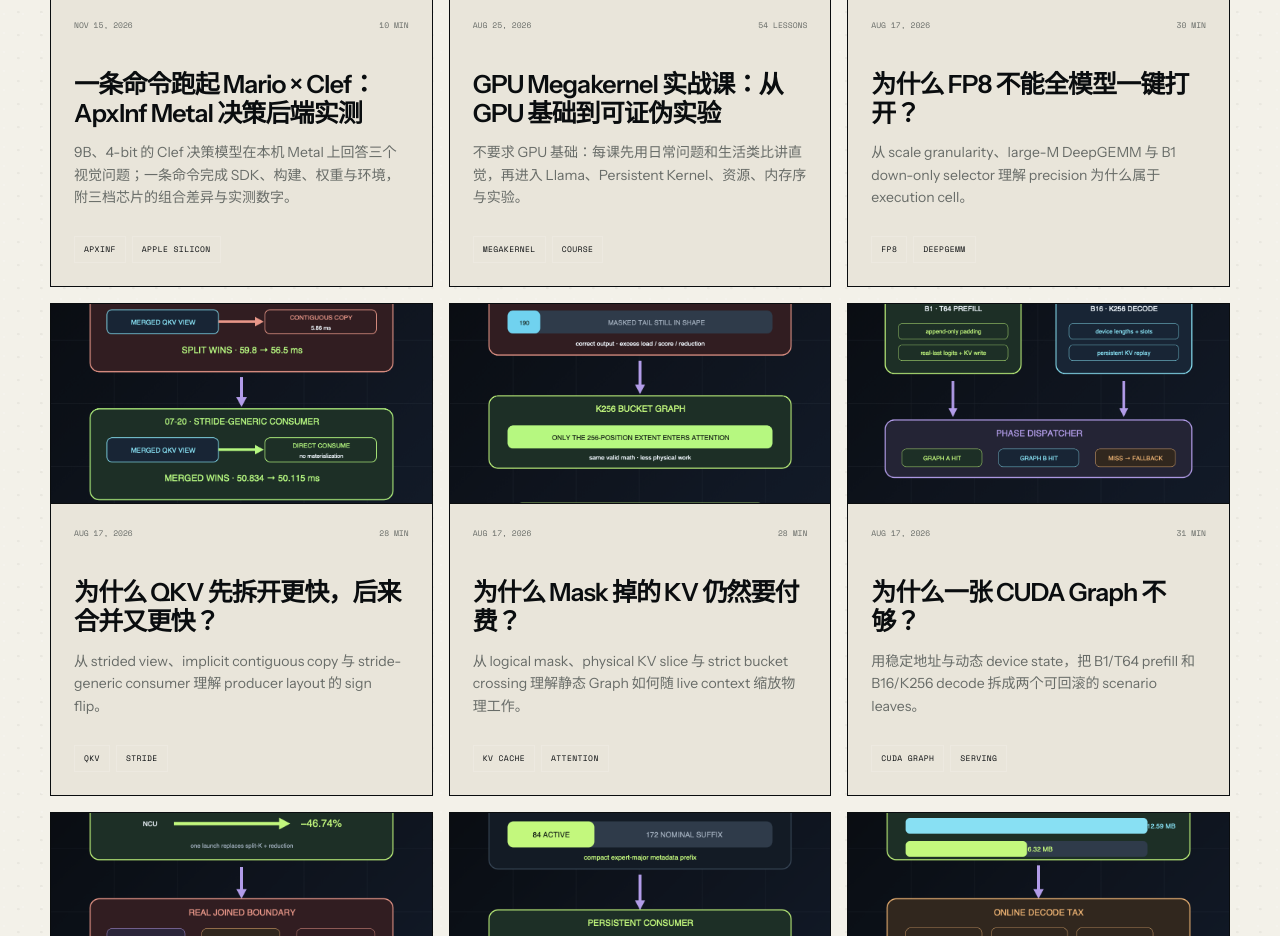
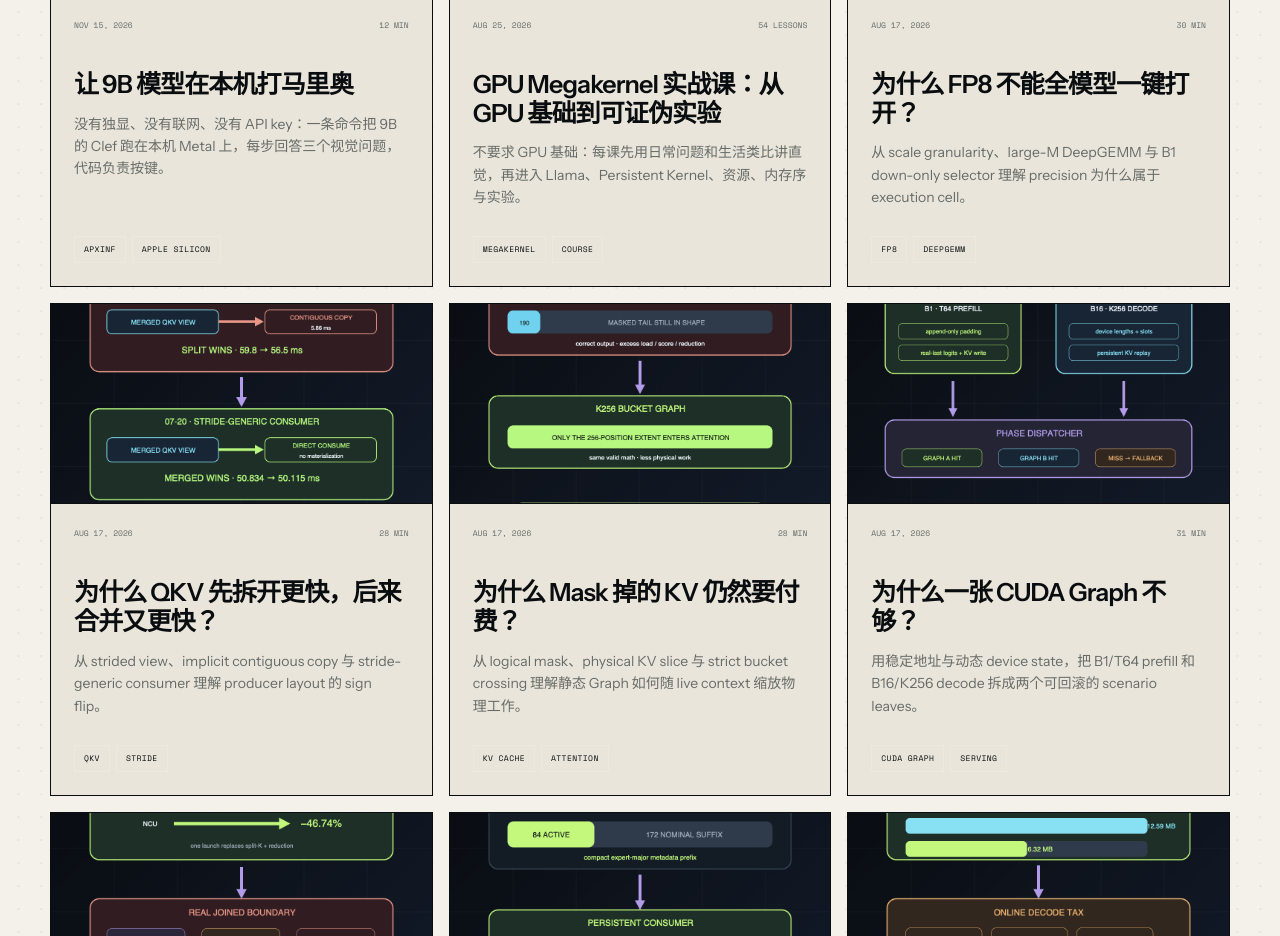
Before and after one commit to qhy991/qhy991.github.io, a Jekyll site: the page blog.html, which Jekyll copies as it is, in a window 1280 px wide and 1400 px high, scrolled down 3334 px, cut to the strip 464-1400 px from the top of the window. Built offline with Jekyll 4.4.1, drawn with Linux system fonts in a browser that asks for light colours.

Commit message:
Rewrite the Mario × Clef note around the demo video
Lead with the result: loop the real M2 Air playthrough, add a metric strip,
a what-the-model-sees figure, the one-command flow, the chip table, a
reference-vs-GPU comparison, download-speed bars and the three real pitfalls.
Ship the assets (hero/run/showcase clips, posters) and the small article-media
CSS block.

```diff
--- a/assets/css/page.css
+++ b/assets/css/page.css
@@ -1128,3 +1128,80 @@
     .project-body { padding: 22px; }
     .featured-copy { padding: 25px; }
 }
+
+/* Article media: demo video, callouts, comparison bars */
+.article-content figure {
+    margin: 2.6em 0;
+}
+
+.article-content figure video {
+    display: block;
+    width: 100%;
+    background: var(--ink);
+    border: 1px solid var(--ink);
+}
+
+.article-content figcaption {
+    margin-top: 10px;
+    color: var(--muted);
+    font-size: 14px;
+    line-height: 1.6;
+}
+
+.article-content .metric-strip {
+    margin: 2.4em 0;
+}
+
+.article-content .callout {
+    margin: 2em 0;
+    padding: 17px 20px;
+    background: var(--paper-warm);
+    border: 1px solid var(--line);
+    border-left: 4px solid var(--coral);
+    font-size: 15.5px;
+    line-height: 1.7;
+}
+
+.article-content .callout strong {
+    display: block;
+    margin-bottom: 5px;
+    color: var(--ink);
+    font-size: 16px;
+}
+
+.article-content .bars {
+    margin: 2em 0;
+    display: grid;
+    gap: 12px;
+}
+
+.article-content .bar-row {
+    display: grid;
+    grid-template-columns: 120px minmax(0, 1fr) 92px;
+    gap: 12px;
+    align-items: center;
+    font-family: var(--mono);
+    font-size: 12px;
+}
+
+.article-content .bar {
+    position: relative;
+    height: 12px;
+    background: var(--paper-warm);
+    border: 1px solid var(--line);
+}
+
+.article-content .bar i {
+    position: absolute;
+    inset: 0 auto 0 0;
+    background: var(--coral);
+}
+
+.article-content .bar-row b {
+    text-align: right;
+    font-weight: 700;
+}
+
+@media (max-width: 720px) {
+    .article-content .bar-row { grid-template-columns: 92px minmax(0, 1fr) 74px; }
+}
--- a/blog.html
+++ b/blog.html
@@ -49,7 +49,7 @@
             </article>
 
             <div class="post-grid">
-                <a class="post-card" href="/2026/11/15/mario-clef-on-apple-silicon/" data-reveal><img src="assets/blog-mario-clef-cover.svg" alt="Mario × Clef: a 9B decision model running natively on Apple Silicon" width="1200" height="675"><div class="post-card-body"><div class="post-card-meta"><time datetime="2026-11-15">NOV 15, 2026</time><span>10 MIN</span></div><h2>一条命令跑起 Mario × Clef：ApxInf Metal 决策后端实测</h2><p>9B、4-bit 的 Clef 决策模型在本机 Metal 上回答三个视觉问题；一条命令完成 SDK、构建、权重与环境，附三档芯片的组合差异与实测数字。</p><div class="tag-list"><span class="tag">ApxInf</span><span class="tag">Apple Silicon</span></div></div></a>
+                <a class="post-card" href="/2026/11/15/mario-clef-on-apple-silicon/" data-reveal><img src="assets/mario-clef/hero-poster.png" alt="马里奥 demo 在本机 Clef 模型驱动下跑动" width="1280" height="720"><div class="post-card-body"><div class="post-card-meta"><time datetime="2026-11-15">NOV 15, 2026</time><span>12 MIN</span></div><h2>让 9B 模型在本机打马里奥</h2><p>没有独显、没有联网、没有 API key：一条命令把 9B 的 Clef 跑在本机 Metal 上，每步回答三个视觉问题，代码负责按键。</p><div class="tag-list"><span class="tag">ApxInf</span><span class="tag">Apple Silicon</span></div></div></a>
                 <a class="post-card" href="/2026/08/25/gpu-megakernel-course/" data-reveal><img src="assets/blog-megakernel-course.png" alt="GPU Megakernel beginner course from GPU fundamentals to falsifiable experiments" width="1672" height="941"><div class="post-card-body"><div class="post-card-meta"><time datetime="2026-08-25">AUG 25, 2026</time><span>54 LESSONS</span></div><h2>GPU Megakernel 实战课：从 GPU 基础到可证伪实验</h2><p>不要求 GPU 基础：每课先用日常问题和生活类比讲直觉，再进入 Llama、Persistent Kernel、资源、内存序与实验。</p><div class="tag-list"><span class="tag">Megakernel</span><span class="tag">Course</span></div></div></a>
                 <a class="post-card" href="/2026/08/17/fp8-role-m-bucket-selector/" data-reveal><img src="assets/blog-fp8-role-selector.png" alt="FP8 backend policy selected by phase, M bucket, projection role, and correctness" width="1024" height="1024"><div class="post-card-body"><div class="post-card-meta"><time datetime="2026-08-17">AUG 17, 2026</time><span>30 MIN</span></div><h2>为什么 FP8 不能全模型一键打开？</h2><p>从 scale granularity、large-M DeepGEMM 与 B1 down-only selector 理解 precision 为什么属于 execution cell。</p><div class="tag-list"><span class="tag">FP8</span><span class="tag">DeepGEMM</span></div></div></a>
                 <a class="post-card" href="/2026/08/17/qkv-split-merged-consumer-contract/" data-reveal><img src="assets/blog-qkv-consumer-contract.png" alt="Merged QKV changes verdict when the downstream consumer becomes stride-generic" width="1024" height="1024"><div class="post-card-body"><div class="post-card-meta"><time datetime="2026-08-17">AUG 17, 2026</time><span>28 MIN</span></div><h2>为什么 QKV 先拆开更快，后来合并又更快？</h2><p>从 strided view、implicit contiguous copy 与 stride-generic consumer 理解 producer layout 的 sign flip。</p><div class="tag-list"><span class="tag">QKV</span><span class="tag">Stride</span></div></div></a>
--- a/index.html
+++ b/index.html
@@ -247,7 +247,7 @@
                 <div class="updates-list">
                     <article class="update-item" data-reveal>
                         <time datetime="2026-11-15">2026.11</time>
-                        <div><span class="update-tag">NOTE</span><h3>一条命令在本机跑起 Mario × Clef：ApxInf Metal 决策后端实测。</h3></div>
+                        <div><span class="update-tag">NOTE</span><h3>让 9B 模型在本机打马里奥：一条命令、三种芯片、零云端。</h3></div>
                         <a href="/2026/11/15/mario-clef-on-apple-silicon/" aria-label="Read the Mario × Clef on Apple Silicon note">↗</a>
                     </article>
                     <article class="update-item" data-reveal>
```
Also changed, not shown: _posts/2026-11-15-mario-clef-on-apple-silicon.md (+92 -98 lines), assets/mario-clef/hero-poster.png (added), assets/mario-clef/what-it-sees.png (added), 3 other files.
